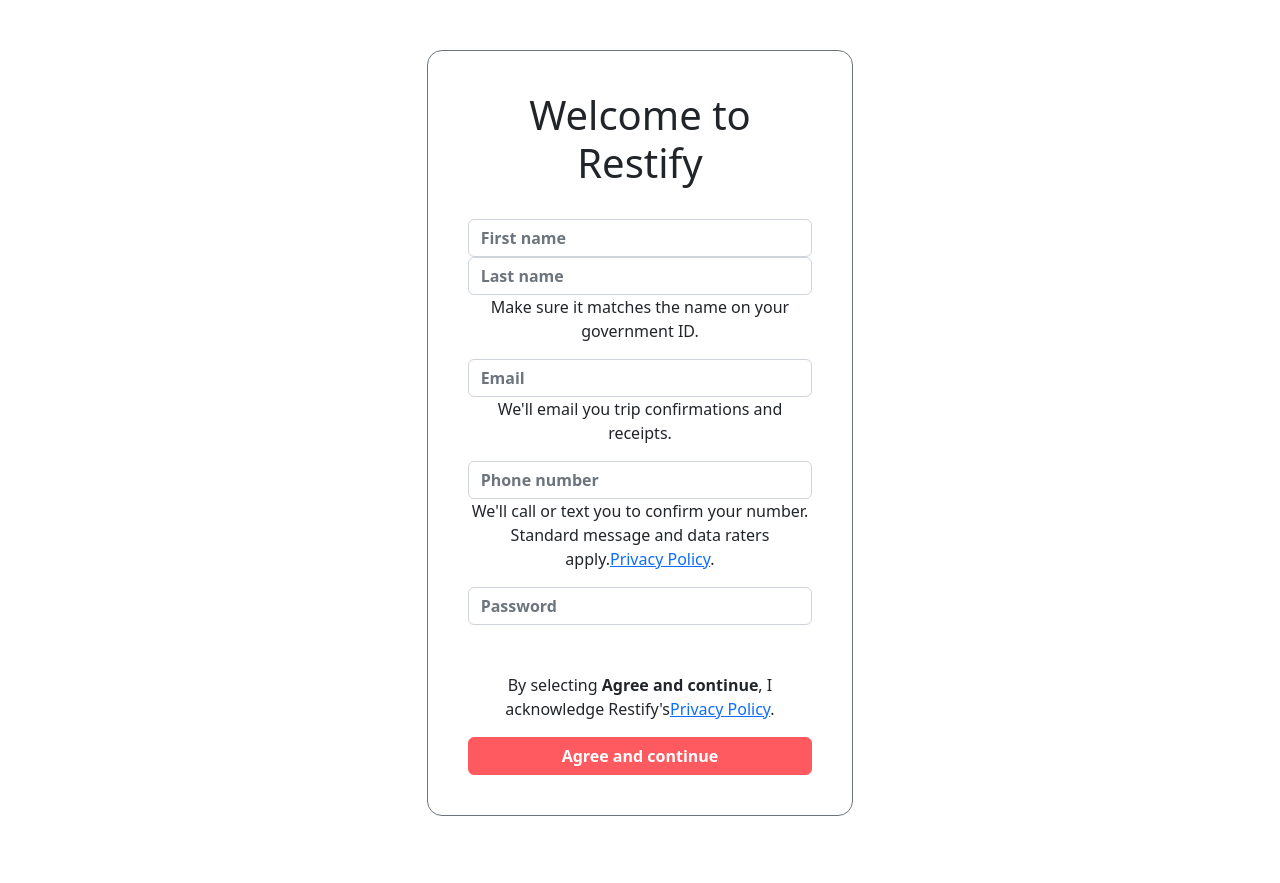
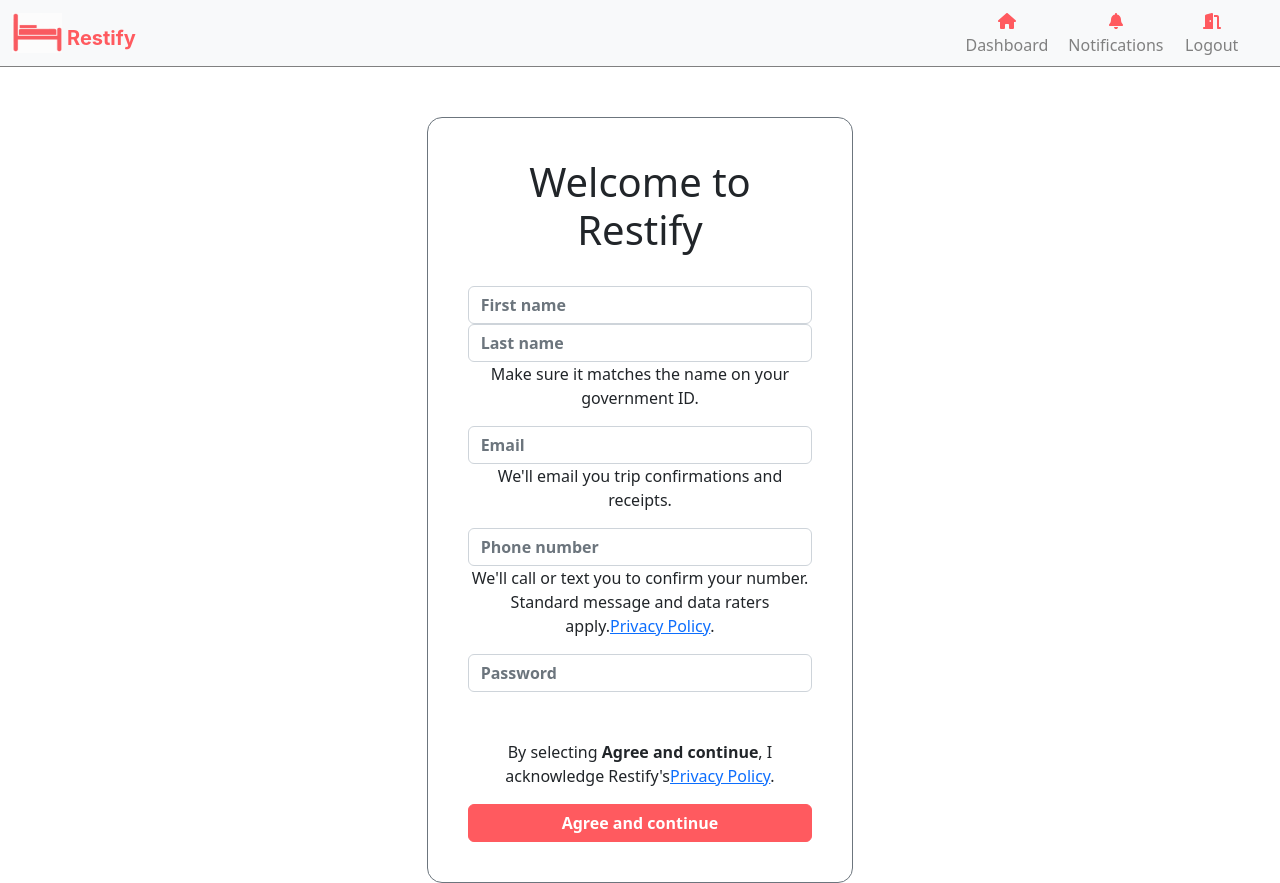
Before and after one commit to wliu416/Booking-App-Clone, a React (Create React App) app in the folder my-app/: page / in a window 1280 px wide. Before the commit the page ends 816 px from the top, so only its background shows below. Built offline with nearby package versions, Linux system fonts and the light colour scheme.

Commit message:
did some navbar stuff

```diff
--- a/my-app/package.json
+++ b/my-app/package.json
@@ -3,6 +3,9 @@
   "version": "0.1.0",
   "private": true,
   "dependencies": {
+    "@fortawesome/fontawesome-svg-core": "^6.4.0",
+    "@fortawesome/free-solid-svg-icons": "^6.4.0",
+    "@fortawesome/react-fontawesome": "^0.2.0",
     "@testing-library/jest-dom": "^5.16.5",
     "@testing-library/react": "^13.4.0",
     "@testing-library/user-event": "^13.5.0",
@@ -12,7 +15,7 @@
     "react": "^18.2.0",
     "react-dom": "^18.2.0",
     "react-router-dom": "^6.10.0",
-    "react-scripts": "^2.1.3",
+    "react-scripts": "^5.0.1",
     "web-vitals": "^2.1.4"
   },
   "scripts": {
--- a/my-app/src/App.js
+++ b/my-app/src/App.js
@@ -2,12 +2,14 @@
 import "./App.css";
 import SignUpForm from "./components/signup_form";
 import SignInForm from "./components/signin_form";
+import Navbar from "./components/navbar";
 import { BrowserRouter as Router, Route, Routes } from "react-router-dom";
 
 function App() {
   return (
     <Router>
       <div className="App">
+        <Navbar />
         <Routes>
           <Route path="/" element={<SignUpForm />}>
             {" "}
--- /dev/null
+++ b/my-app/src/components/navbar.jsx
@@ -0,0 +1,29 @@
+import React, { useState } from "react";
+import "bootstrap/dist/css/bootstrap.min.css";
+import "bootstrap/dist/js/bootstrap.min.js";
+import "./styles/style.css";
+import { FontAwesomeIcon } from '@fortawesome/react-fontawesome'
+import { faDoorOpen, faBell, faHouse } from '@fortawesome/free-solid-svg-icons'
+
+
+
+const baseURL = "http://127.0.0.1:8000";
+
+function Navbar() {
+    return (
+        <nav className="navbar navbar navbar-expand-lg navbar-light bg-light">
+        <div className="container-fluid">
+          <a className="navbar-brand" href="#">
+            <img src={require('./logo.png')} alt="Logo" width="50" height="40" className="d-inline-block align-bottom" />
+            <span className="restify_title">Restify</span>
+          </a>
+        </div>
+
+        <span style={{ marginRight: '20px', color: 'gray'}}><a href="#" className="nav-link"><FontAwesomeIcon icon={faHouse} style={{ color:'#ff5a5f'}}/> Dashboard</a></span>
+        <span style={{ marginRight: '20px', color: 'gray' }}><a href="#" className="nav-link"><FontAwesomeIcon icon={faBell} style={{ color:'#ff5a5f'}}/> Notifications</a></span>
+        <span style={{ marginRight: '40px', color: 'gray'}}><a href="#" className="nav-link"><FontAwesomeIcon icon={faDoorOpen} style={{ color:'#ff5a5f'}}/> Logout</a></span>
+      </nav>
+    );
+  }
+
+export default Navbar;
--- a/my-app/src/components/styles/style.css
+++ b/my-app/src/components/styles/style.css
@@ -266,6 +266,17 @@
   color: #484848;
 }
 
+.navbar {
+  border-bottom: 0.5px solid gray;
+}
+
+.restify_title {
+  color: #ff5a5f;
+  font-family: Circular, -apple-system, BlinkMacSystemFont, Roboto, Helvetica Neue, sans-serif;
+  font-weight: bold;
+  margin-left: 5px;
+}
+
 @media (max-width: 767.11px) {
   .reservation_card_title {
     font-size: 15px;
```
Also changed, not shown: my-app/src/components/logo.png (added), 1 other file (tests, documents, lock files or other folders).
